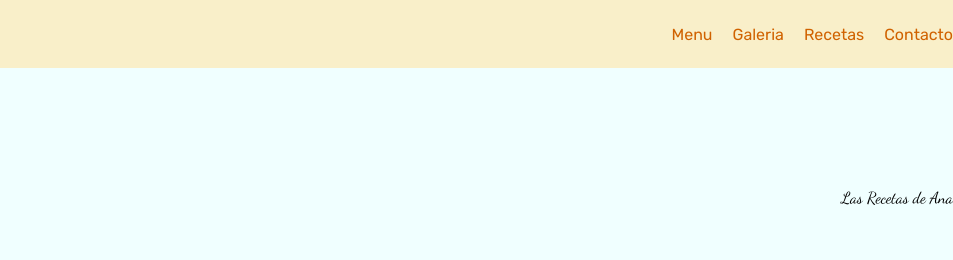
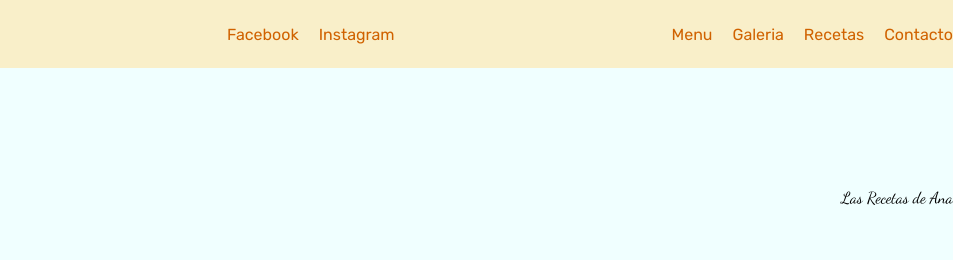
Before and after one commit to roxanfa/TPFinal, a plain HTML site: page Contacto.html in a window 1280 px wide. Shown: the full height of the page, 327-1280 px from the left. Drawn offline with Linux system fonts and the light colour scheme; a web font is replaced by a local one.

Commit message:
redes
Agregado de los link a facebook e instagram

```diff
--- a/Contacto.html
+++ b/Contacto.html
@@ -19,7 +19,10 @@
           <p>Viandas saludables</p>
         </div>
       </div>
-
+      <ul>
+        <li><a href="https://www.facebook.com/profile.php?id=100080097211489">Facebook</a></li>
+        <li><a href="https://www.instagram.com/lasrecetasdeana_/">Instagram</a><li>
+      </ul>
       <nav>
       <ul>
         <li><a href="Menu.html">Menu</a></li>
```
Also changed, not shown: Galeria.html (+4 -1 lines), Menu.html (+4 -1 lines), Recetas.html (+4 -1 lines), lasrecetasdeana.html (+4 -1 lines).
